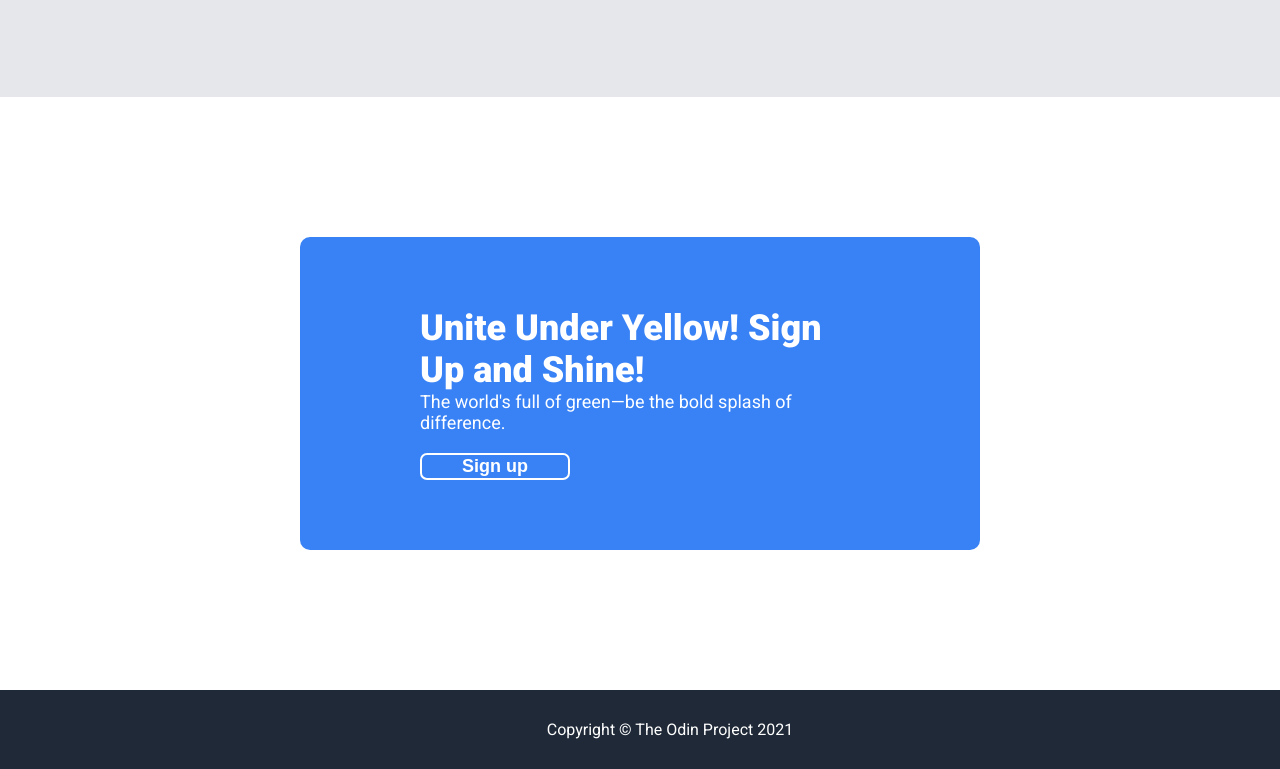
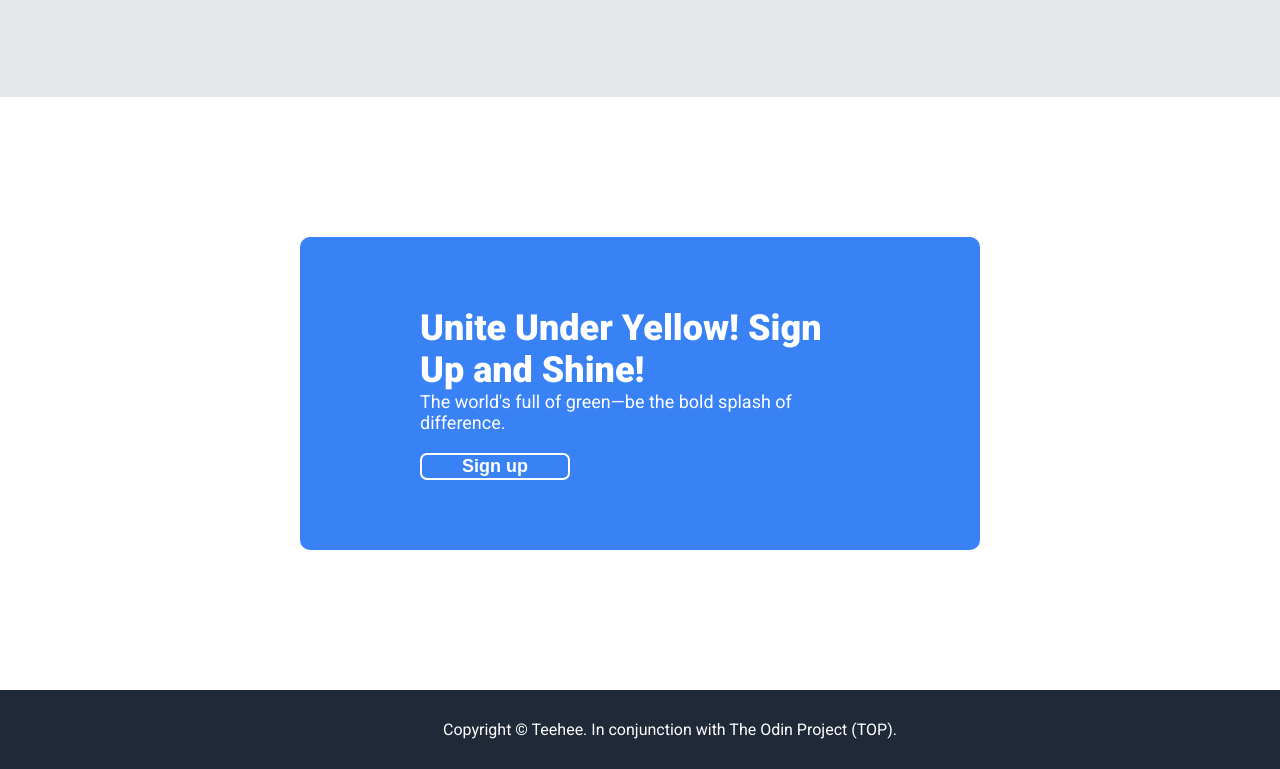
Before and after one commit to Teeheene/odin-landing-page, a plain HTML site: page index.html in a window 1280 px wide. Shown: the part 1869-2638 px from the top of the page. Drawn offline with Linux system fonts and the light colour scheme.

Commit message:
Edit copyright footer

```diff
--- a/index.html
+++ b/index.html
@@ -83,7 +83,7 @@
 
 		<!--footer-->
 		<div class="footer">
-			Copyright © The Odin Project 2021
+			Copyright © Teehee. In conjunction with The Odin Project (TOP).
 		</div>
 	</body>
 <html>
```
